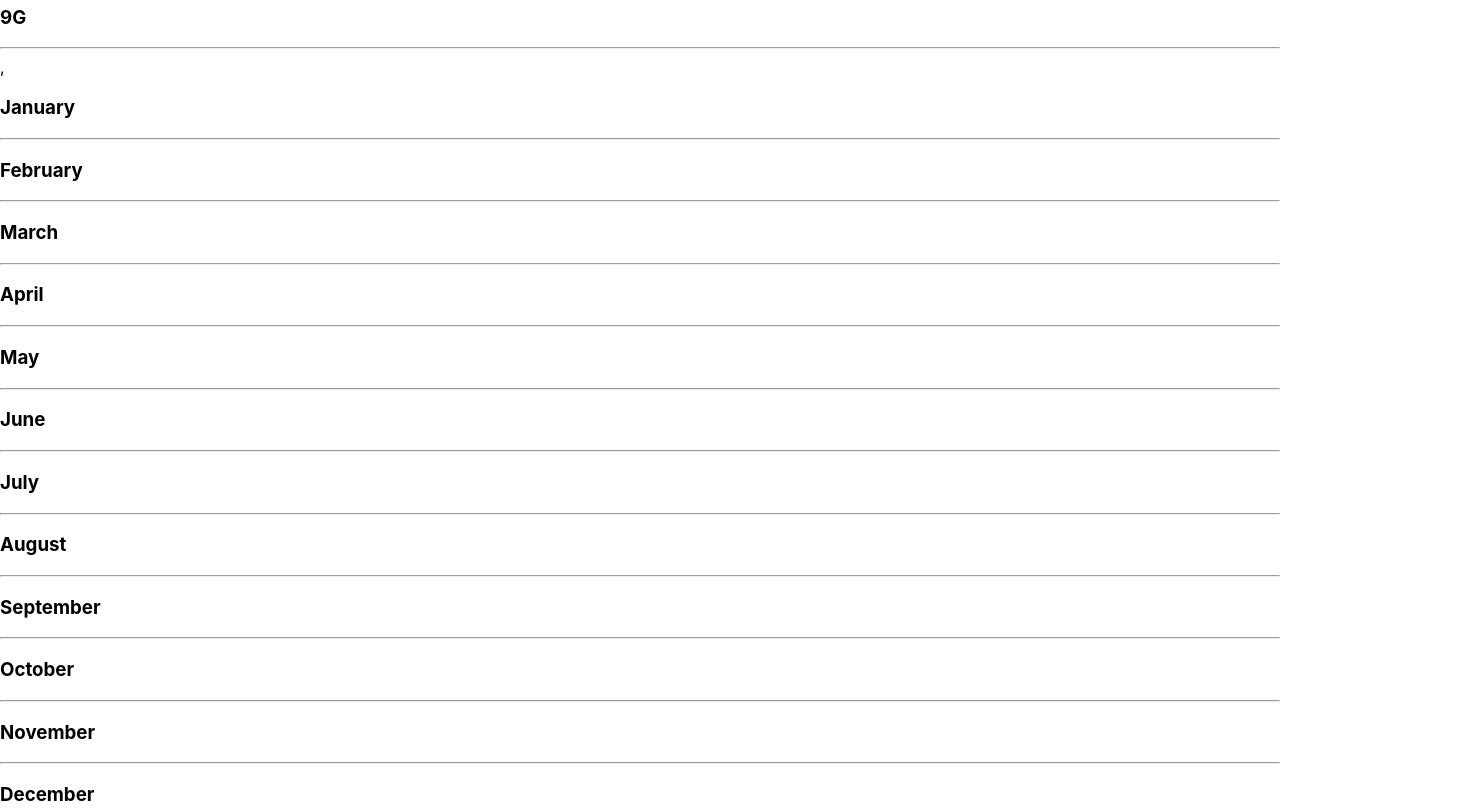
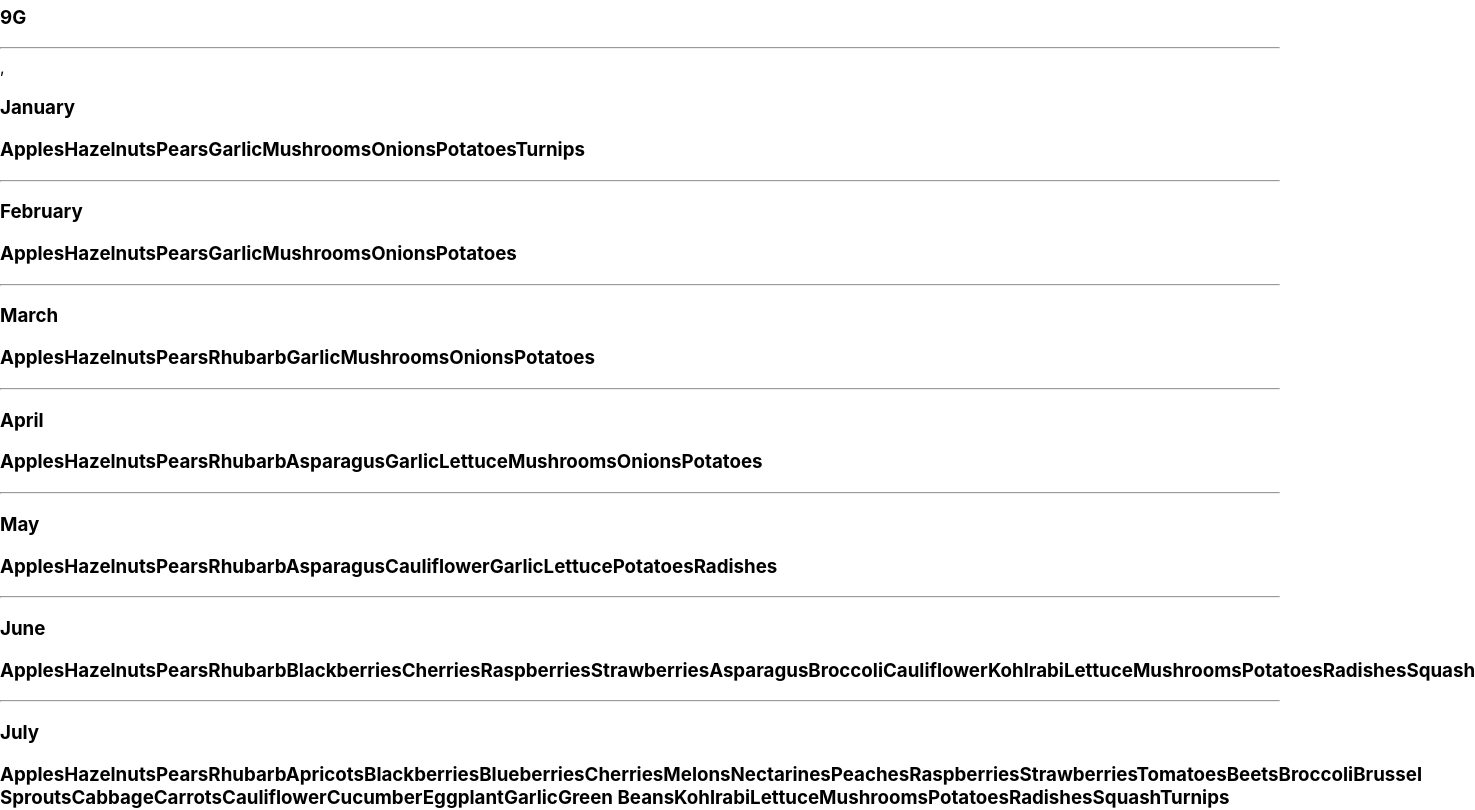
Before and after one commit to Pugsly99/farmers-market, a React (Create React App) app: page / in a window 1280 px wide. Shown: the part 1160-1970 px from the top of the page, 1475 px wide, since content can reach past the window. Built offline with nearby package versions, Linux system fonts and the light colour scheme.

Commit message:
add access to monthproduce object
Co-authored-by: Ryland Adams <rylandadams@yahoo.com>
Co-authored-by: Tawnee Harris <tawneeh@icloud.com>

```diff
--- a/src/components/PlanVisit.js
+++ b/src/components/PlanVisit.js
@@ -324,9 +324,8 @@ function PlanVisit() {
         )},
         {availableProduce.map((monthProduce, index) =>
           <MonthProduce month={monthProduce.month}
-
-          />
-
+            selection={monthProduce.selection}
+            key={index} />
         )}
     </>
   );
```
